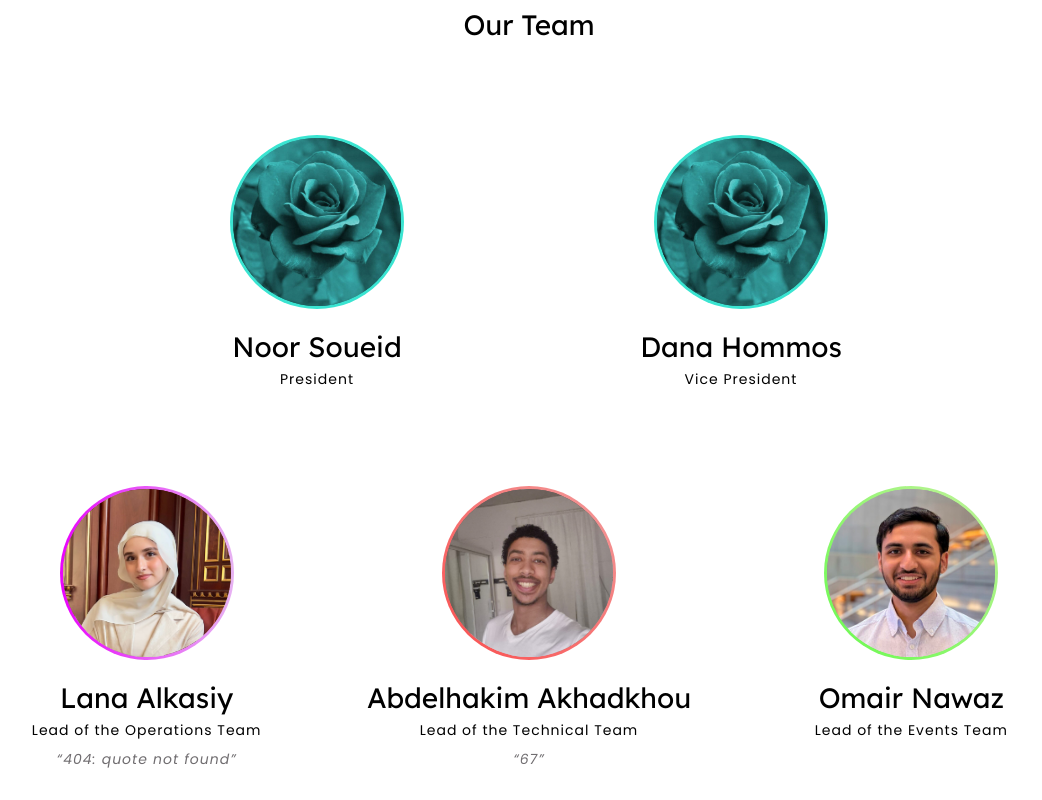
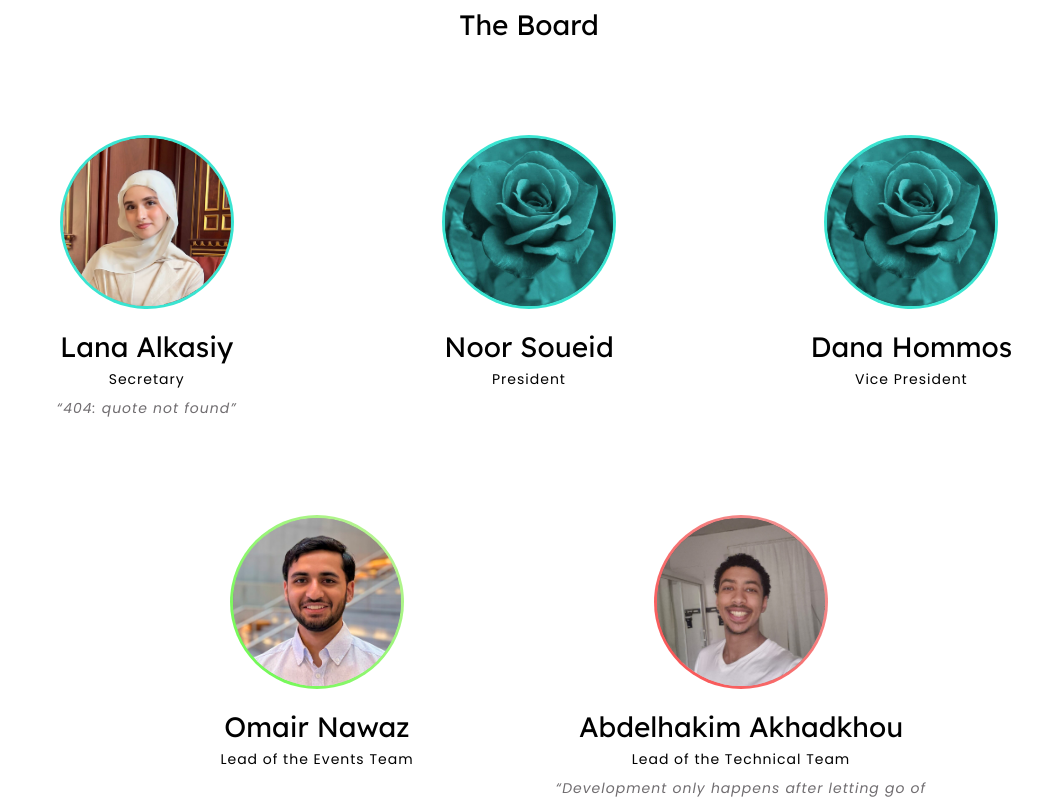
Before and after one commit to acm-qu/ACM-Landing-Page, a React (Vite) app: page / in a window 1280 px wide. Shown: the part 2200-3000 px from the top of the page, without its empty margins (111-1153 px from the left). Built offline with nearby package versions, Linux system fonts and the light colour scheme.

Commit message:
feat: made some cool changes (I forgor what I did)

```diff
--- a/src/app/hero/content.ts
+++ b/src/app/hero/content.ts
@@ -8,7 +8,7 @@ export const CTA_1 = "Partner With Us"
 export const CTA_1_LINK = "https://www.linkedin.com/company/acm-qu/"
 
 export const CTA_2 = "Join Us"
-export const CTA_2_LINK = "https://docs.google.com/forms/d/e/1FAIpQLSeMDk3-5B0A2m6yAqwkqPPebE9fP1FXSupT32dYmOeeUHsvbA/closedform"
+export const CTA_2_LINK = "https://forms.gle/KpbG6RDEJyr6Xpot6"
 
 export const HIGHLIGHTS: readonly IHighlight[] = [
   {
--- a/src/app/home.jsx
+++ b/src/app/home.jsx
@@ -20,7 +20,6 @@ const Home = () => {
         <Events />
         {/* Current Event - Mariam */}
         <CurrentEvent />
-
         {/* Team - Mariam */}
         <Team />
         {/* Suggestion - Abdelhakim */}
--- a/src/app/team/Team.jsx
+++ b/src/app/team/Team.jsx
@@ -46,7 +46,7 @@ export default function Team() {
           lineHeight: 1.2,
         }}
       >
-        {currentYear !== "2026" ? "Our Past Teams" : "Our Team"}
+        {currentYear !== "2026" ? "Past Board Members" : "The Board"}
       </h2>
       {/* Past year selection */}
       <AnimatePresence>
--- a/src/app/team/content.ts
+++ b/src/app/team/content.ts
@@ -9,14 +9,15 @@ const GRADIENTS = {
 }
 
 export const PRESIDENTS: ITeamMember[] = [
+  { name: "Lana Alkasiy", role: "Secretary - Secretary - Secretary - ", image: '/team/lana.jpg', borderColor: GRADIENTS.president, quote: "404: quote not found" },
   { name: "Noor Soueid", role: "President - President - President - ", image: '/team/lady.jpg', borderColor: GRADIENTS.president },
   { name: "Dana Hommos", role: "Vice President - Vice President - ", image: '/team/lady.jpg', borderColor: GRADIENTS.president },
-];
+]
 
 export const HEADS: ITeamMember[] = [
-  { name: "Lana Alkasiy", role: "Lead of the Operations Team - ", image: '/team/lana.jpg', borderColor: GRADIENTS.operations, quote: "404: quote not found" },
-  { name: "Abdelhakim Akhadkhou", role: "Lead of the Technical Team - ", image: '/team/elmiko.jpeg', borderColor: GRADIENTS.technical, quote: "67" },
   { name: "Omair Nawaz", role: "Lead of the Events Team - ", image: '/team/omair.jpeg', borderColor: GRADIENTS.events },
+  { name: "Abdelhakim Akhadkhou", role: "Lead of the Technical Team - ", image: '/team/elmiko.jpeg', borderColor: GRADIENTS.technical, quote: "Development only happens after letting go of part of who you are." },
+  // { name: "Jawaher", role: "Lead of the Creative Team - ", image: '/team/lady.jpg', borderColor: GRADIENTS.creative },
 ]
 
 export const PAST_PRESIDENTS: Record<Year, ITeamMember[]> = { // Record is basically a dictionary/object/hashmap type
@@ -25,8 +26,8 @@ export const PAST_PRESIDENTS: Record<Year, ITeamMember[]> = { // Record is basic
     { name: "Noor Soueid", role: "Vice President - Vice President - ", image: '/team/lady.jpg', borderColor: GRADIENTS.president },
   ],
   "2024": [
+    { name: "Anas Rustom", role: "Vice President - Vice President - ", image: '/team/anas.jpg', borderColor: GRADIENTS.president },
     { name: "Muhammad Khan", role: "President - President - President - ", image: '/team/lady.jpg', borderColor: GRADIENTS.president },
-    { name: "Anas Rustom", role: "Vice President - Vice President - ", image: '/team/anas.jpg', borderColor: GRADIENTS.president },
     { name: "Sara Metwaly", role: "Vice President - Vice President - ", image: '/team/lady.jpg', borderColor: GRADIENTS.president },
     { name: "Dania Al-Batany", role: "Secretary - Secretary - Secretary - ", image: '/team/lady.jpg', borderColor: GRADIENTS.president },
     { name: "Mohamed Ali", role: "Treasurer - Treasurer - Treasurer - ", image: '/team/lady.jpg', borderColor: GRADIENTS.president },
--- a/src/app/team/team.jsx
+++ b/src/app/team/team.jsx
@@ -46,7 +46,7 @@ export default function Team() {
           lineHeight: 1.2,
         }}
       >
-        {currentYear !== "2026" ? "Our Past Teams" : "Our Team"}
+        {currentYear !== "2026" ? "Past Board Members" : "The Board"}
       </h2>
       {/* Past year selection */}
       <AnimatePresence>
```
Also changed, not shown: 1 other file (tests, documents, lock files or other folders).
